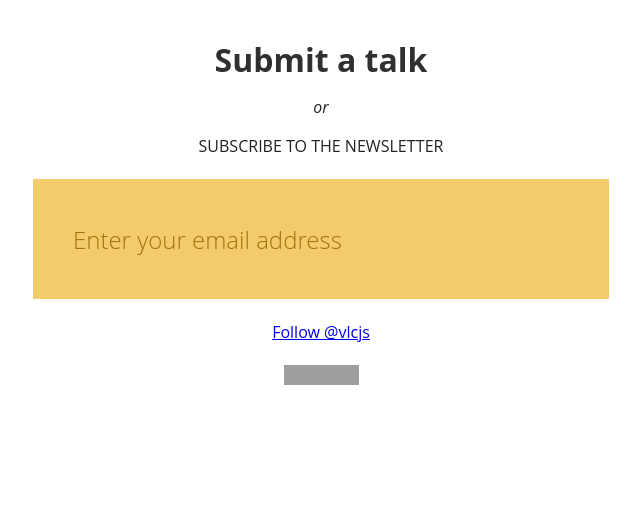
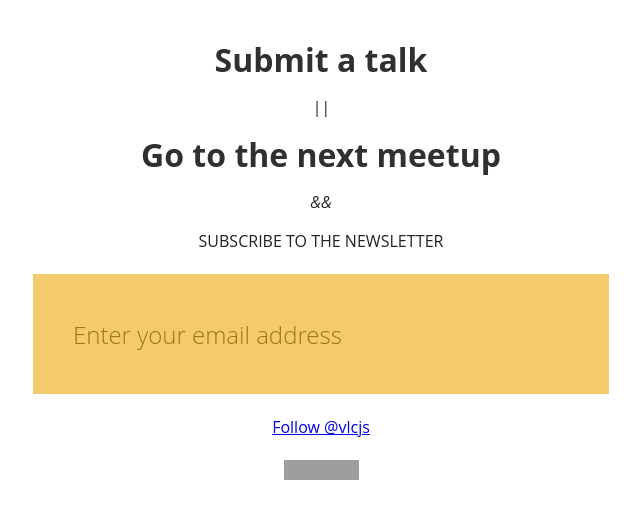
Before and after one commit to Valencia-JS/valenciajs.org, a plain HTML site: page index.html in a window 1280 px wide. Shown: the part 280-798 px from the top of the page, without its empty margins (319-959 px from the left). Drawn offline with Linux system fonts and the light colour scheme; grey boxes are pictures that could not be loaded.

Commit message:
Add a link to the meetup group

```diff
--- a/index.html
+++ b/index.html
@@ -32,7 +32,13 @@
 
                 <div class="cta-container">
                     <a class="title-link" href="https://github.com/Valencia-JS/talks" title="Submit a talk via Github"><h1>Submit a talk</h1></a>
-                    <span class="divider">or</span>
+
+                    <span class="divider">||</span>
+
+                    <a class="title-link" href="http://www.meetup.com/ValenciaJS" title="Go to the next meetup"><h1>Go to the next meetup</h1></a>
+
+                    <span class="divider">&&</span>
+
                     <h2>Subscribe to the newsletter</h2>
                     <div class="cd-form-wrapper cd-container">
                         <form id="mailing-form" class="cd-form" action="http://valenciajs.us9.list-manage.com/subscribe/post?u=24fa43804625d29f9f784cb6b&amp;id=fbe69a97f1" method="post" id="mc-embedded-subscribe-form" name="mc-embedded-subscribe-form" target="_blank" novalidate>
```
